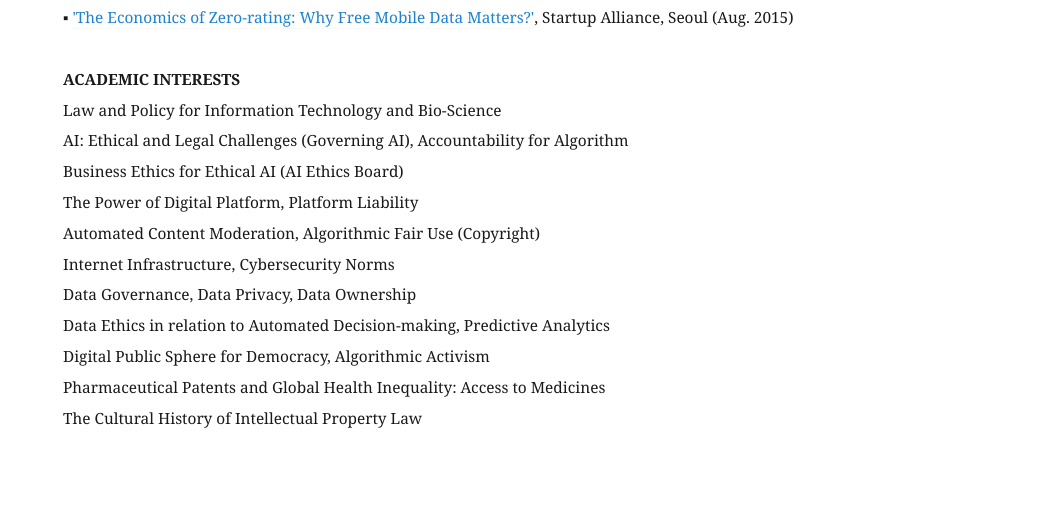
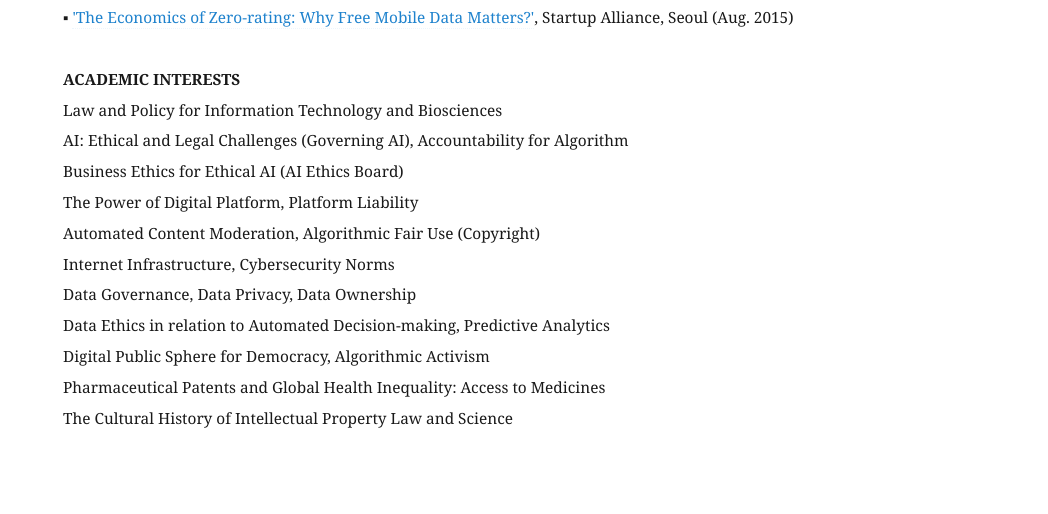
Before and after one commit to eunchangchoi/eunchangchoi.github.io, a Jekyll site: the page built from index.md, in a window 1280 px wide and 900 px high, scrolled down 3649 px. Shown: the part 258-772 px from the top of the window, without its empty margins (37-1085 px from the left). Built offline with Jekyll 4.4.1, drawn with Linux system fonts in a browser that asks for light colours.

Commit message:
Update index.md

```diff
--- a/index.md
+++ b/index.md
@@ -83,7 +83,7 @@ From 2017, I have been working for <a href= "https://sites.google.com/a/kiga.or.
 
  <br>
   <strong> ACADEMIC INTERESTS </strong> <br>
-   Law and Policy for Information Technology and Bio-Science<br>
+   Law and Policy for Information Technology and Biosciences <br>
    AI: Ethical and Legal Challenges (Governing AI), Accountability for Algorithm <br>
    Business Ethics for Ethical AI (AI Ethics Board) <br>
    The Power of Digital Platform, Platform Liability <br>
@@ -93,4 +93,4 @@ From 2017, I have been working for <a href= "https://sites.google.com/a/kiga.or.
    Data Ethics in relation to Automated Decision-making, Predictive Analytics <br>
    Digital Public Sphere for Democracy, Algorithmic Activism <br>
    Pharmaceutical Patents and Global Health Inequality: Access to Medicines <br>
-   The Cultural History of Intellectual Property Law <br>
+   The Cultural History of Intellectual Property Law and Science<br>
```
